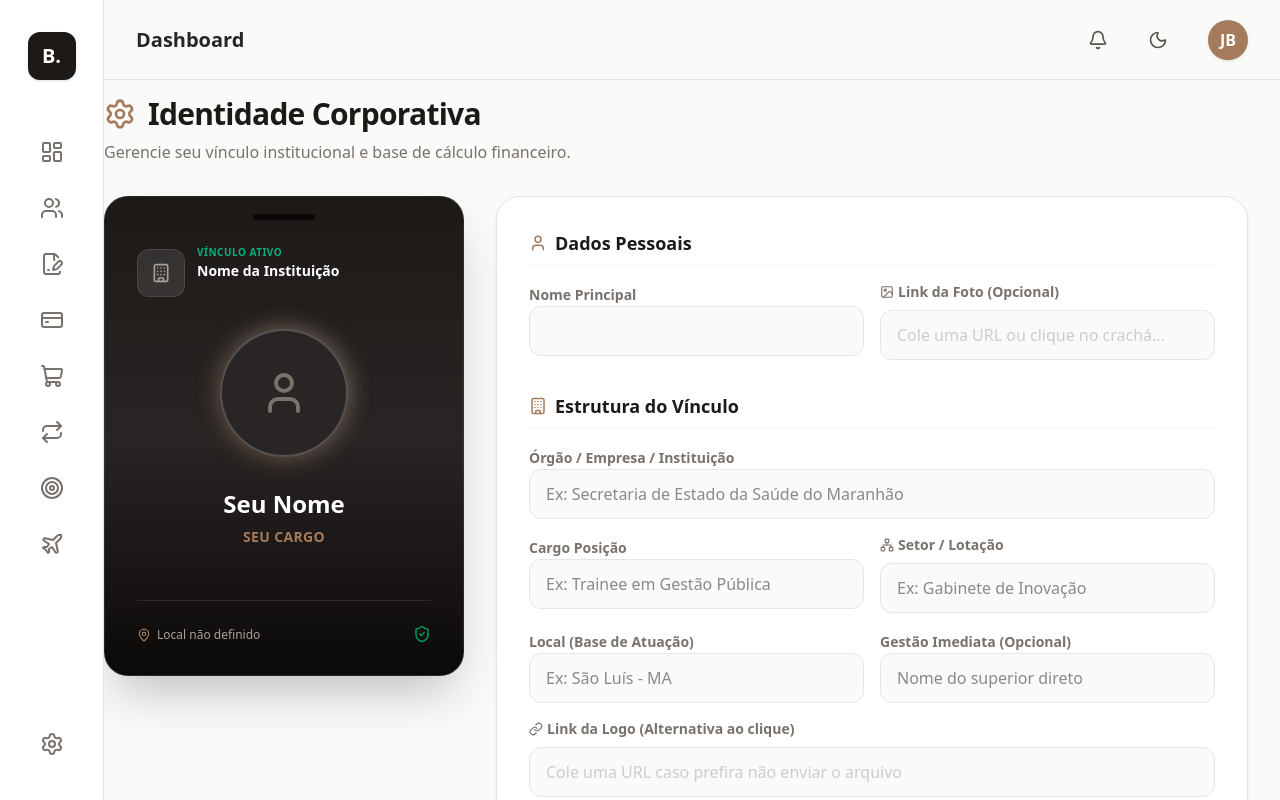
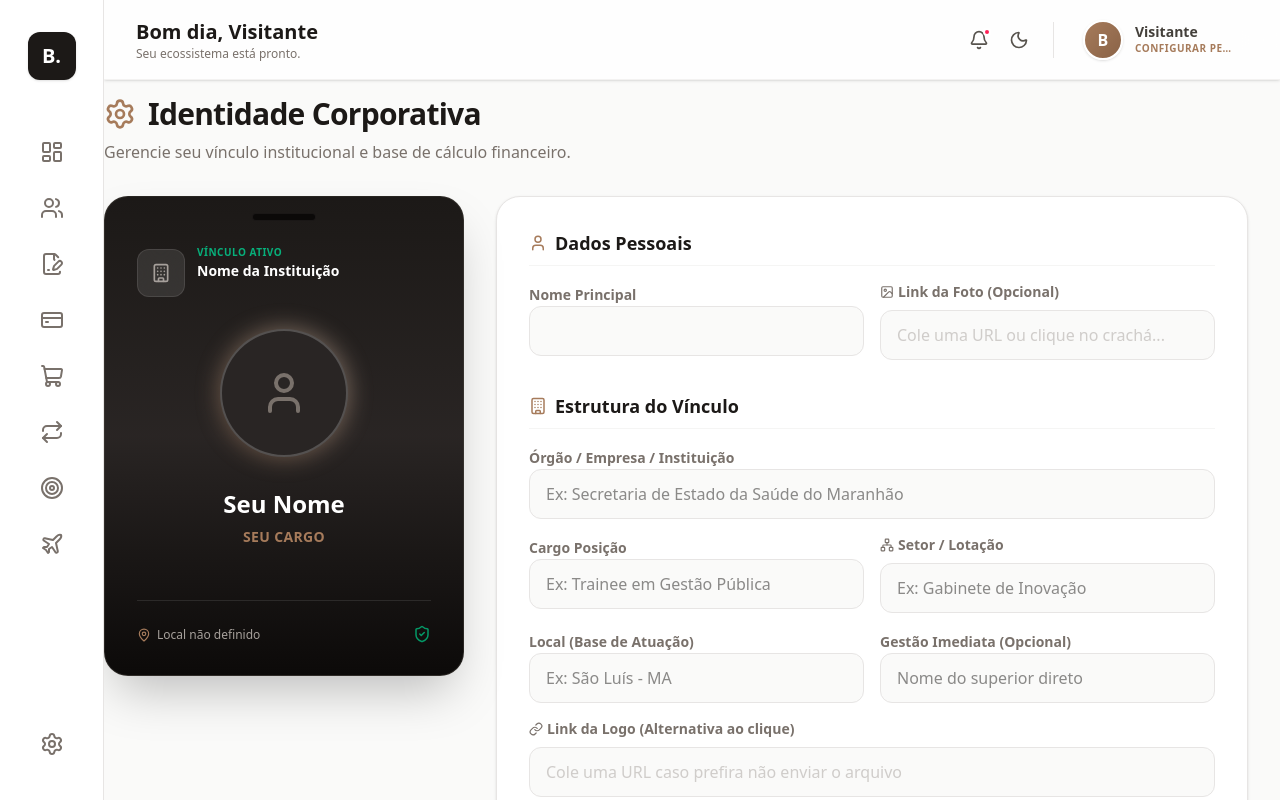
Before and after one commit to Baplyerp/baply-personal-manager, a Next.js app: page /dashboard/configuracoes in a window 1280 px wide. Shown: the top 800 px of the page. Built offline with nearby package versions, Linux system fonts and the light colour scheme; no server answers; the database is empty.

Commit message:
feat: recria header com dropdown inovador, saudacao inteligente e resolucao de cache do avatar

```diff
--- a/src/components/Header.tsx
+++ b/src/components/Header.tsx
@@ -1,29 +1,110 @@
 "use client";
 
+import { useState, useRef, useEffect } from "react";
 import { useTheme } from "next-themes";
-import { Moon, Sun, Bell, Menu } from "lucide-react";
+import { Moon, Sun, Bell, Menu, User as UserIcon, Settings, LogOut } from "lucide-react";
+import { usePerfil } from "@/contexts/PerfilContext";
+import Link from "next/link";
 
 export default function Header({ abrirMenu }: { abrirMenu: () => void }) {
   const { theme, setTheme } = useTheme();
+  const { perfil } = usePerfil();
+  const [dropdownAberto, setDropdownAberto] = useState(false);
+  const dropdownRef = useRef<HTMLDivElement>(null);
+
+  // Fecha o dropdown ao clicar fora dele
+  useEffect(() => {
+    const handleClickFora = (event: MouseEvent) => {
+      if (dropdownRef.current && !dropdownRef.current.contains(event.target as Node)) {
+        setDropdownAberto(false);
+      }
+    };
+    document.addEventListener("mousedown", handleClickFora);
+    return () => document.removeEventListener("mousedown", handleClickFora);
+  }, []);
+
+  // Inteligência de Nomes e Iniciais
+  const primeiroNome = perfil?.nome ? perfil.nome.split(" ")[0] : "Visitante";
+  const inicial = perfil?.nome ? perfil.nome.charAt(0).toUpperCase() : "B";
+
+  // Saudação baseada no horário local
+  const hora = new Date().getHours();
+  const saudacao = hora < 12 ? "Bom dia" : hora < 18 ? "Boa tarde" : "Boa noite";
 
   return (
-    <header className="fixed top-0 right-0 left-0 md:left-[104px] h-20 bg-stone-50/80 dark:bg-stone-950/80 backdrop-blur-md z-30 flex items-center justify-between px-4 md:px-8 transition-all duration-300 border-b border-stone-200 dark:border-stone-800">
+    <header className="fixed top-0 right-0 left-0 md:left-[104px] h-20 bg-white/80 dark:bg-stone-950/80 backdrop-blur-xl z-30 flex items-center justify-between px-4 md:px-8 transition-all duration-300 border-b border-stone-200/50 dark:border-stone-800/50 shadow-sm">
+
+      {/* Lado Esquerdo: Saudação e Menu Mobile */}
       <div className="flex items-center gap-4">
-        <button onClick={abrirMenu} className="md:hidden p-2 -ml-2 rounded-xl text-stone-600 dark:text-stone-300 hover:bg-stone-200 dark:hover:bg-stone-800 transition-colors">
+        <button onClick={abrirMenu} className="md:hidden p-2 -ml-2 rounded-xl text-stone-600 dark:text-stone-300 hover:bg-stone-100 dark:hover:bg-stone-900 transition-colors">
           <Menu size={24} />
         </button>
-        <h1 className="text-xl font-semibold text-stone-800 dark:text-stone-100 hidden sm:block">Dashboard</h1>
+        <div className="hidden sm:block animate-in fade-in slide-in-from-left-4 duration-500">
+          <h1 className="text-xl font-bold text-stone-900 dark:text-stone-50">{saudacao}, {primeiroNome}</h1>
+          <p className="text-xs text-stone-500 dark:text-stone-400 font-medium">Seu ecossistema está pronto.</p>
+        </div>
       </div>
 
-      <div className="flex items-center gap-2 md:gap-6">
-        <button className="p-2 rounded-full hover:bg-stone-200 dark:hover:bg-stone-800 transition-colors">
-          <Bell size={20} className="text-stone-600 dark:text-stone-400" />
-        </button>
-        <button onClick={() => setTheme(theme === "dark" ? "light" : "dark")} className="p-2 rounded-full hover:bg-stone-200 dark:hover:bg-stone-800 transition-colors">
-          {theme === "dark" ? <Sun size={20} className="text-stone-400 hover:text-stone-100" /> : <Moon size={20} className="text-stone-600 hover:text-stone-900" />}
-        </button>
-        <div className="h-9 w-9 md:h-10 md:w-10 rounded-full bg-[#A67B5B] flex items-center justify-center text-white font-bold shadow-sm ml-2">
-          JB
+      {/* Lado Direito: Ações e Perfil */}
+      <div className="flex items-center gap-2 md:gap-4">
+
+        {/* Botões de Ação (Notificação e Tema) */}
+        <div className="flex items-center gap-1 mr-2 border-r border-stone-200 dark:border-stone-800 pr-4">
+          <button className="relative p-2 rounded-full hover:bg-stone-100 dark:hover:bg-stone-900 transition-colors group">
+            <Bell size={20} className="text-stone-600 dark:text-stone-400 group-hover:text-[#A67B5B] transition-colors" />
+            <span className="absolute top-1.5 right-1.5 w-2 h-2 bg-rose-500 rounded-full border-2 border-white dark:border-stone-950"></span>
+          </button>
+          <button onClick={() => setTheme(theme === "dark" ? "light" : "dark")} className="p-2 rounded-full hover:bg-stone-100 dark:hover:bg-stone-900 transition-colors group">
+            {theme === "dark" ? <Sun size={20} className="text-stone-400 group-hover:text-amber-400 transition-colors" /> : <Moon size={20} className="text-stone-600 group-hover:text-indigo-600 transition-colors" />}
+          </button>
+        </div>
+
+        {/* Menu do Usuário Interativo */}
+        <div className="relative" ref={dropdownRef}>
+          <button
+            onClick={() => setDropdownAberto(!dropdownAberto)}
+            className="flex items-center gap-3 p-1 pr-3 rounded-full hover:bg-stone-50 dark:hover:bg-stone-900/50 transition-all border border-transparent hover:border-stone-200 dark:hover:border-stone-800"
+          >
+            {/* Avatar Inteligente */}
+            {perfil?.avatar_url ? (
+              <div className="h-10 w-10 rounded-full flex items-center justify-center shadow-sm overflow-hidden border-2 border-white dark:border-stone-800 group-hover:border-[#A67B5B] transition-colors">
+                <img src={perfil.avatar_url} alt="Perfil" className="w-full h-full object-cover" />
+              </div>
+            ) : (
+              <div className="h-10 w-10 rounded-full bg-gradient-to-br from-[#A67B5B] to-[#8a6347] flex items-center justify-center text-white font-bold shadow-sm border-2 border-white dark:border-stone-800 group-hover:shadow-[#A67B5B]/30 transition-all">
+                {inicial}
+              </div>
+            )}
+
+            {/* Nome e Tag (Visível apenas em telas maiores) */}
+            <div className="hidden md:block text-left">
+              <p className="text-sm font-bold text-stone-700 dark:text-stone-200 leading-tight">{primeiroNome}</p>
+              <p className="text-[10px] text-[#A67B5B] uppercase tracking-wider font-black truncate max-w-[100px]">{perfil?.cargo || "Configurar Perfil"}</p>
+            </div>
+          </button>
+
+          {/* Dropdown Menu Flutuante */}
+          {dropdownAberto && (
+            <div className="absolute right-0 mt-3 w-64 bg-white dark:bg-stone-900 rounded-2xl shadow-2xl border border-stone-100 dark:border-stone-800 py-2 animate-in fade-in zoom-in-95 duration-200 z-50 origin-top-right">
+              <div className="px-4 py-3 border-b border-stone-100 dark:border-stone-800 mb-2 bg-stone-50/50 dark:bg-stone-950/50">
+                <p className="text-sm font-bold text-stone-900 dark:text-stone-50">{perfil?.nome || "Visitante"}</p>
+                <p className="text-xs text-stone-500 truncate">{perfil?.empresa_nome || "Nenhuma organização vinculada"}</p>
+              </div>
+
+              <Link href="/dashboard/configuracoes" onClick={() => setDropdownAberto(false)} className="flex items-center gap-3 px-4 py-2.5 text-sm text-stone-600 dark:text-stone-300 hover:bg-stone-50 dark:hover:bg-stone-800 hover:text-[#A67B5B] transition-colors font-medium">
+                <UserIcon size={18} /> Meu Crachá & Identidade
+              </Link>
+              <Link href="/dashboard/configuracoes" onClick={() => setDropdownAberto(false)} className="flex items-center gap-3 px-4 py-2.5 text-sm text-stone-600 dark:text-stone-300 hover:bg-stone-50 dark:hover:bg-stone-800 hover:text-[#A67B5B] transition-colors font-medium">
+                <Settings size={18} /> Configurações do Sistema
+              </Link>
+
+              <div className="h-px bg-stone-100 dark:bg-stone-800 my-2"></div>
+
+              <button onClick={() => setDropdownAberto(false)} className="w-full flex items-center gap-3 px-4 py-2.5 text-sm text-rose-600 dark:text-rose-400 hover:bg-rose-50 dark:hover:bg-rose-950/30 transition-colors font-medium">
+                <LogOut size={18} /> Encerrar Sessão
+              </button>
+            </div>
+          )}
         </div>
       </div>
     </header>
```
